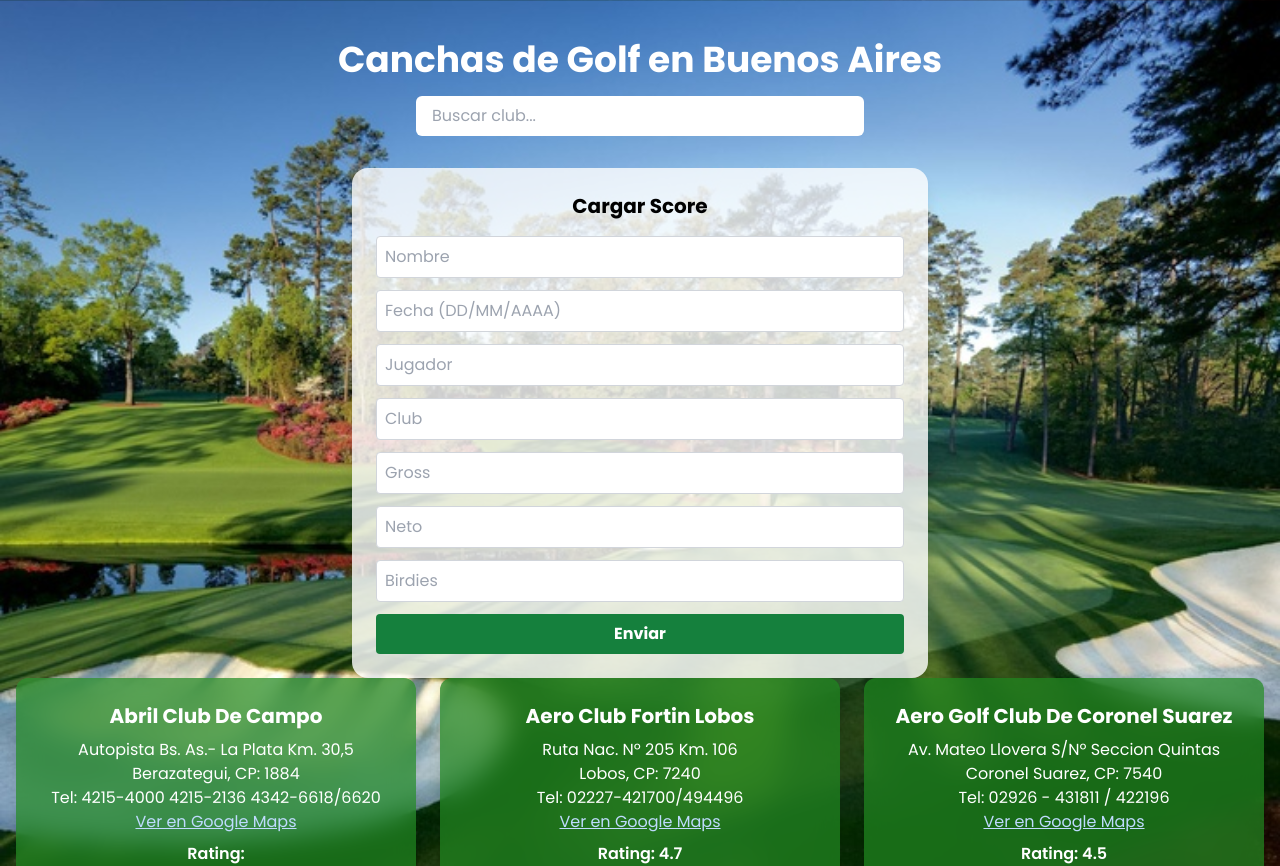
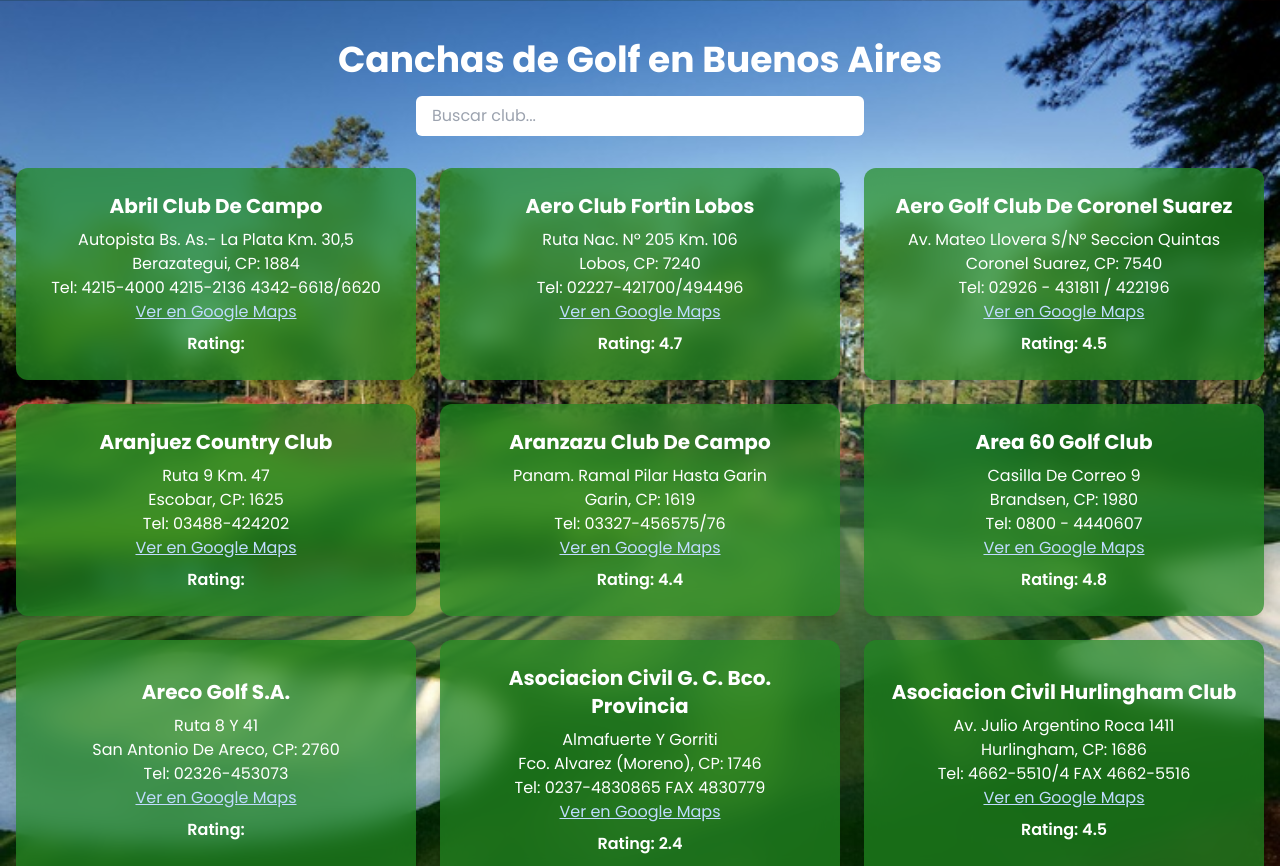
Before and after one commit to martomartomarto/golf-buenos-aires-app, a Next.js app: page / in a window 1280 px wide. Shown: the top 866 px of the page. Built offline with nearby package versions, Linux system fonts and the light colour scheme.

Commit message:
Update index.tsx

```diff
--- a/pages/index.tsx
+++ b/pages/index.tsx
@@ -1,7 +1,6 @@
 import Head from 'next/head';
 import { useState } from 'react';
 import GolfCourseCard from '../components/GolfCourseCard';
-import ScoreForm from '../components/ScoreForm';
 import golfCourses from '../data/golf-courses.enriched.json';
 
 export default function Home() {
@@ -33,8 +32,6 @@ export default function Home() {
           />
         </div>
 
-        <ScoreForm />
-
         <div className="grid grid-cols-1 sm:grid-cols-2 md:grid-cols-3 gap-6">
           {filteredCourses.map((course, index) => (
             <GolfCourseCard key={index} course={course} />
```
